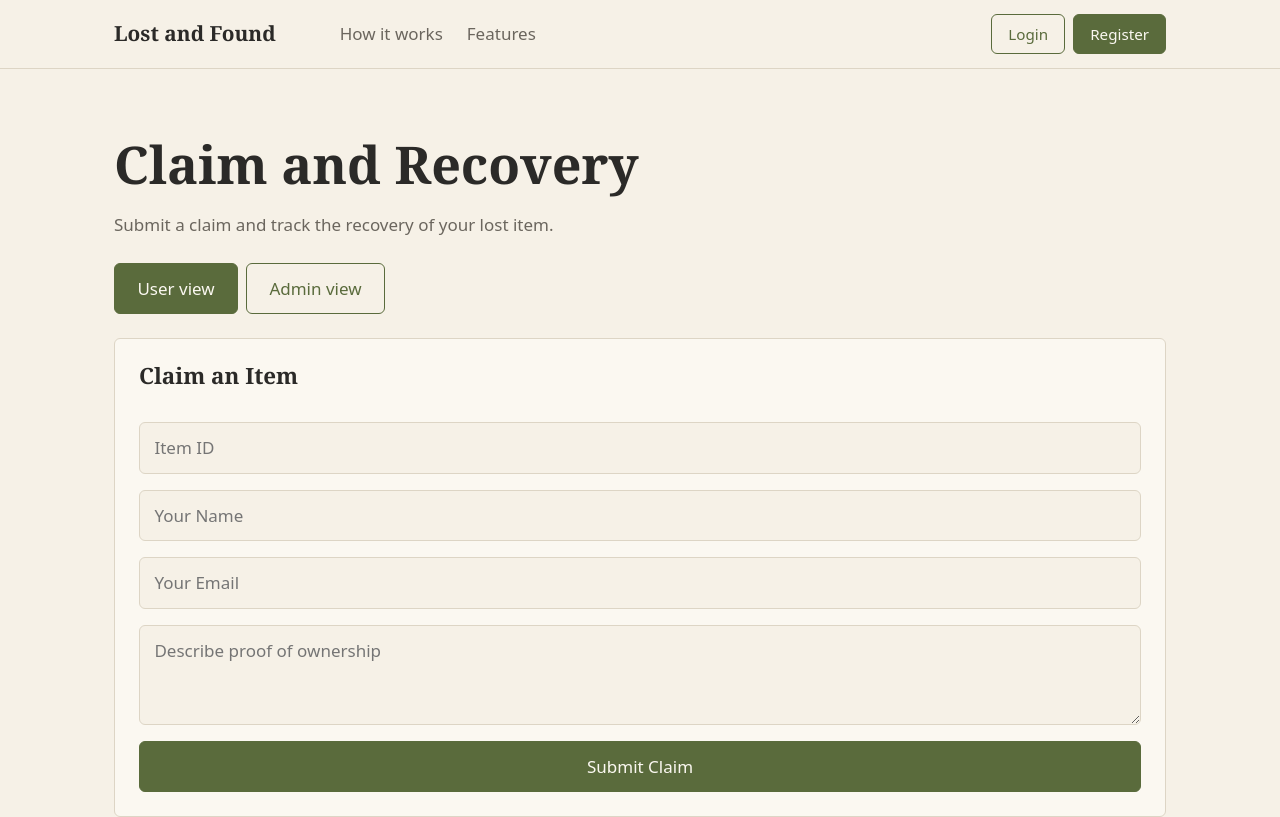
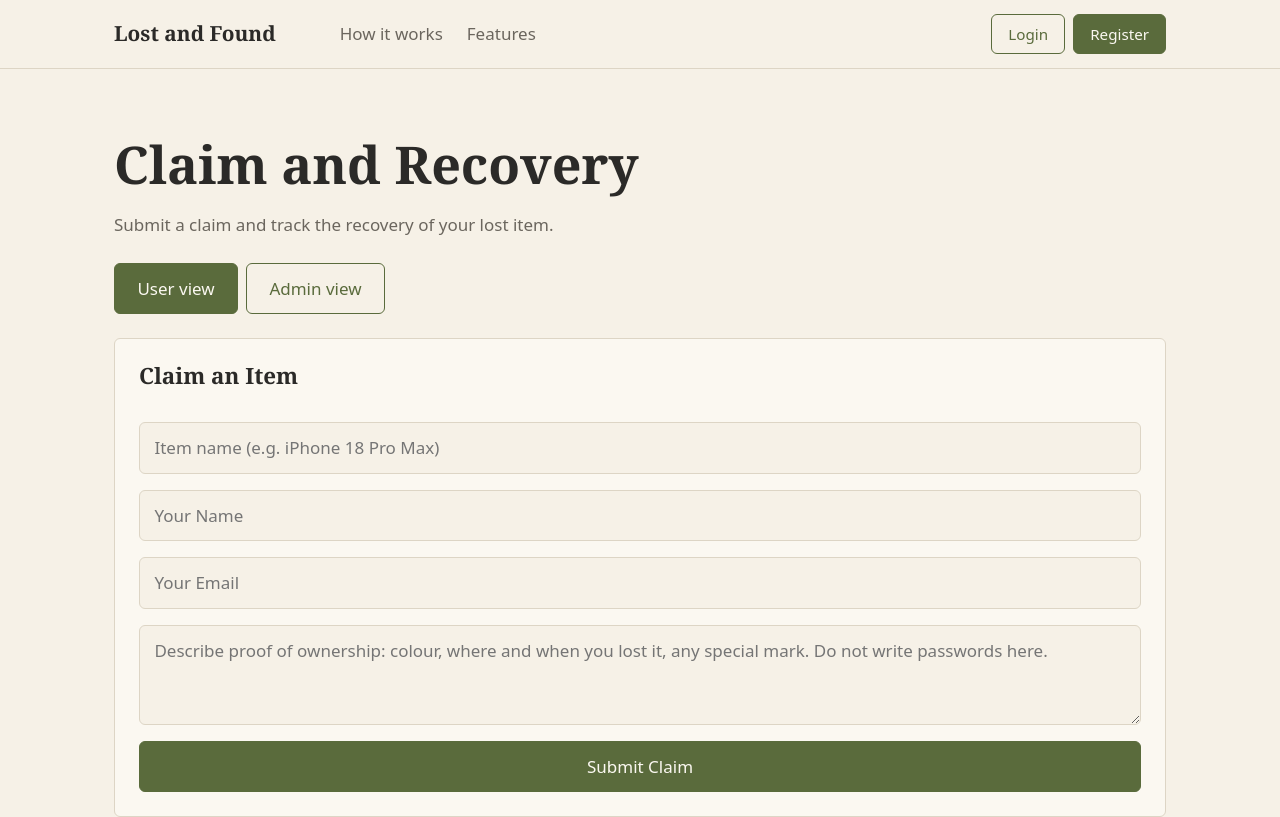
Before and after one commit to SugarGrain/Kasukabe-Defence-Group, a React (Vite) app in the folder frontend/: page /claims in a window 1280 px wide. Shown: the top 817 px of the page. Built offline with nearby package versions, Linux system fonts and the light colour scheme.

Commit message:
Use item name and proof description in claim form

```diff
--- a/frontend/src/components/ClaimForm.jsx
+++ b/frontend/src/components/ClaimForm.jsx
@@ -2,7 +2,7 @@ import { useState } from "react";
 
 export default function ClaimForm({ onSubmit }) {
   const [form, setForm] = useState({
-    itemId: "",
+    itemName: "",
     claimantName: "",
     claimantEmail: "",
     proofDescription: "",
@@ -15,17 +15,29 @@ export default function ClaimForm({ onSubmit }) {
   const handleSubmit = (e) => {
     e.preventDefault();
     onSubmit({ ...form, _id: Date.now().toString(), status: "pending" });
-    setMsg("Claim submitted successfully!");
-    setForm({ itemId: "", claimantName: "", claimantEmail: "", proofDescription: "" });
+    setMsg("Claim submitted. Please wait for the admin's message.");
+    setForm({ itemName: "", claimantName: "", claimantEmail: "", proofDescription: "" });
   };
 
   return (
     <form onSubmit={handleSubmit} className="card claim-form">
       <h2>Claim an Item</h2>
-      <input name="itemId" placeholder="Item ID" value={form.itemId} onChange={handleChange} required />
+      <input
+        name="itemName"
+        placeholder="Item name (e.g. iPhone 18 Pro Max)"
+        value={form.itemName}
+        onChange={handleChange}
+        required
+      />
       <input name="claimantName" placeholder="Your Name" value={form.claimantName} onChange={handleChange} required />
       <input name="claimantEmail" type="email" placeholder="Your Email" value={form.claimantEmail} onChange={handleChange} required />
-      <textarea name="proofDescription" placeholder="Describe proof of ownership" value={form.proofDescription} onChange={handleChange} required />
+      <textarea
+        name="proofDescription"
+        placeholder="Describe proof of ownership: colour, where and when you lost it, any special mark. Do not write passwords here."
+        value={form.proofDescription}
+        onChange={handleChange}
+        required
+      />
       <button type="submit" className="btn btn-primary">Submit Claim</button>
       {msg && <p className="success-msg">{msg}</p>}
     </form>
```
